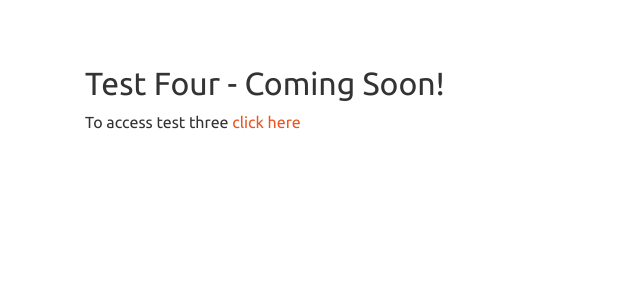
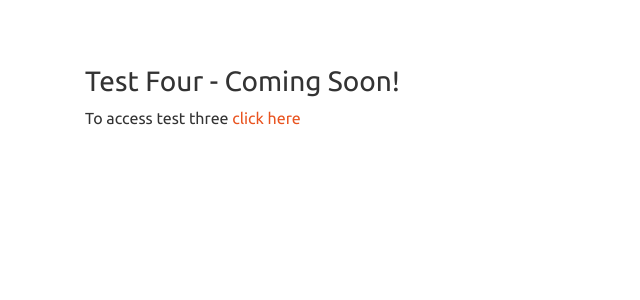
Before and after one commit to iamvkm/mern-que-app, a React (Create React App) app: page / in a window 1280 px wide. Shown: the top 300 px of the page, without its empty margins (0-640 px from the left). Built offline with nearby package versions, Linux system fonts and the light colour scheme.

Commit message:
updated links

```diff
--- a/src/TestFour.js
+++ b/src/TestFour.js
@@ -1,11 +1,12 @@
 import React from "react";
+import { Link } from "react-router-dom";
 
 function TestFour() {
   return (
     <div className="App container">
-      <h2>Test Four - Coming Soon!</h2>
+      <h3>Test Four - Coming Soon!</h3>
       <p>
-        To access test three <a href="/three">click here</a>
+        To access test three <Link to="/three">click here</Link>
       </p>
     </div>
   );
--- a/src/TestThree.js
+++ b/src/TestThree.js
@@ -1,11 +1,12 @@
 import React from "react";
 import sheetData from "./testThree.json";
+import { Link } from "react-router-dom";
 
 function TestThree() {
   return (
     <div className="App container">
       <p>
-        Go back <a href="/">Home</a>
+        Go back <Link to="/">Home</Link>
       </p>
       {sheetData.map((item) => (
         <div>
```
